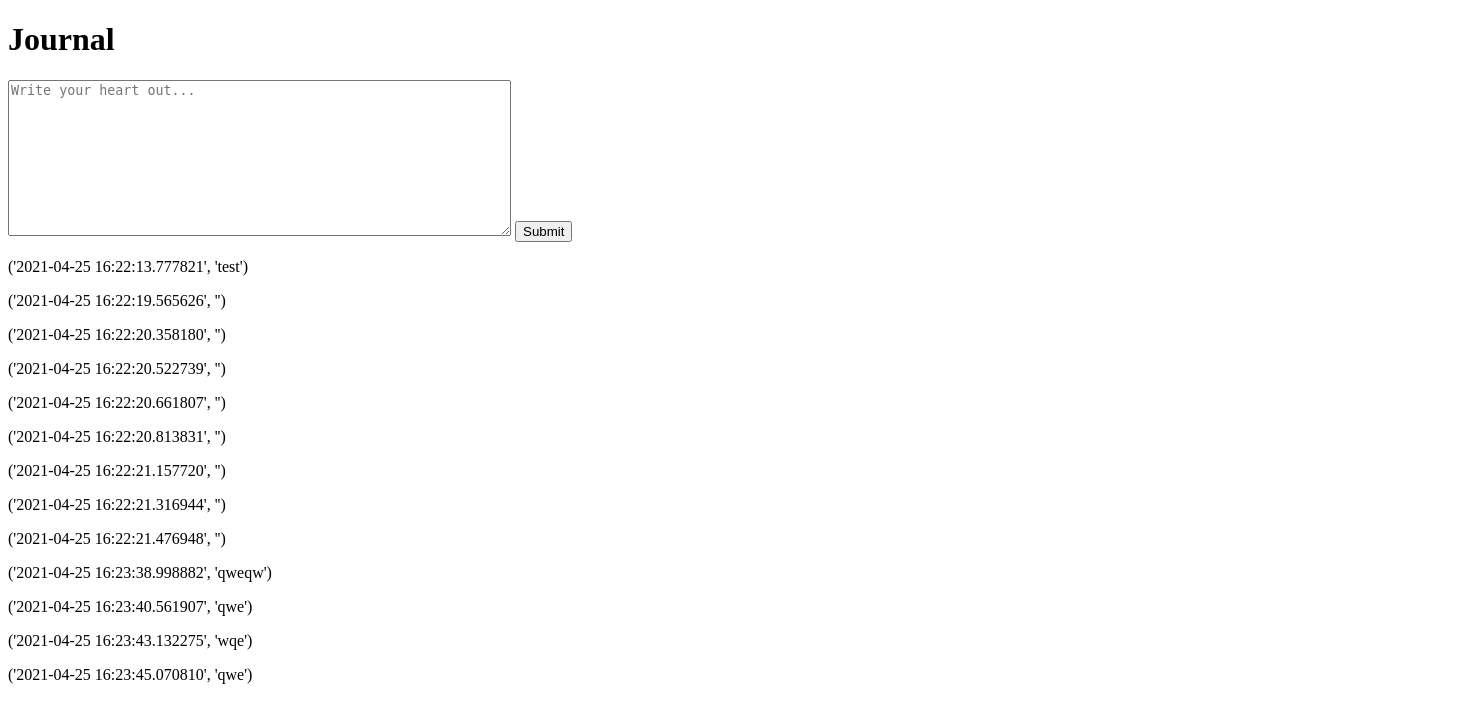
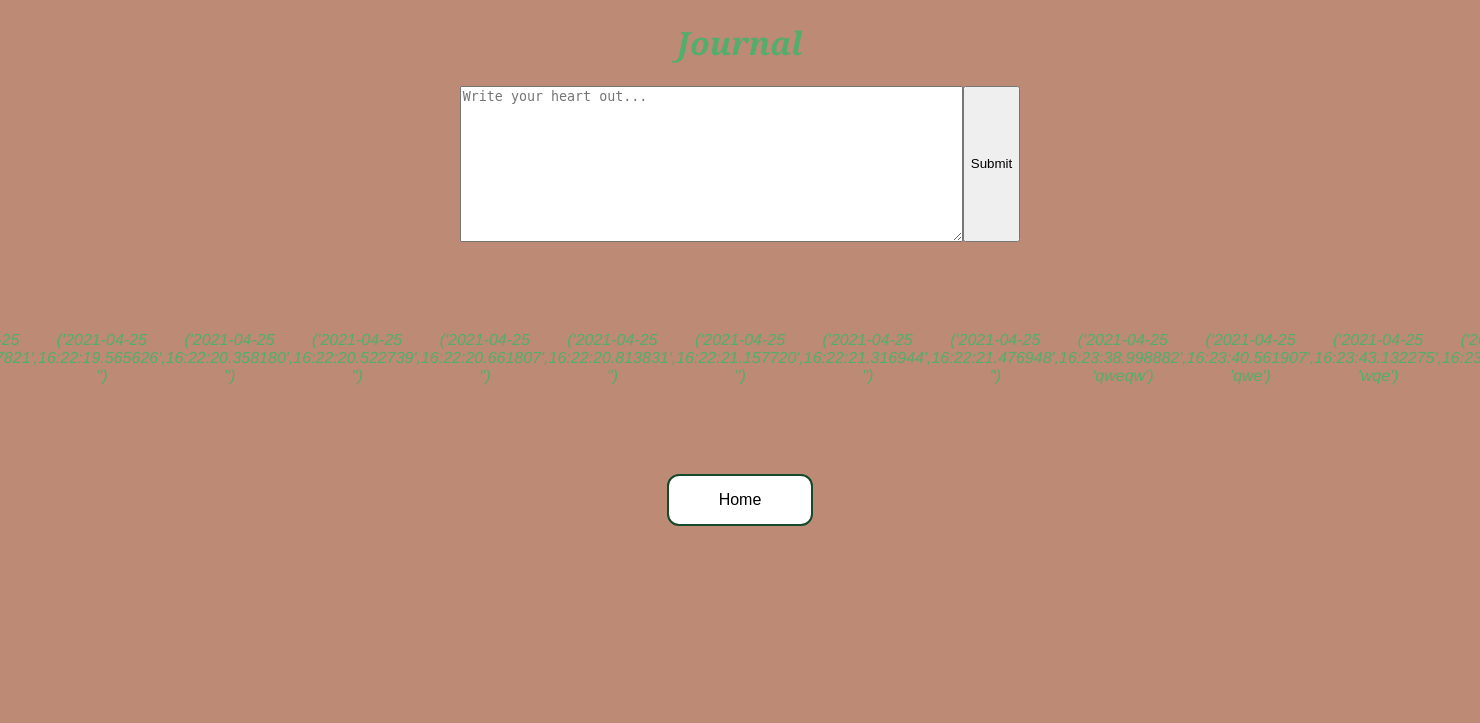
Before and after one commit to sothaker/160_project, a Flask app: page /journal in a window 1480 px wide; the page is wider, and only the part inside the window is pictured. Shown: the top 723 px of that part. Run offline with Flask 2, Linux system fonts and the light colour scheme; data comes from the database, SQL or seed files in the repository.

Commit message:
Update Journal.html
Added Home button

```diff
--- a/app/templates/Journal.html
+++ b/app/templates/Journal.html
@@ -5,15 +5,22 @@
     <meta http-equiv="X-UA-Compatible" content="IE=edge">
     <meta name="viewport" content="width=device-width, initial-scale=1.0">
     <title>Journal</title>
+    <link rel="stylesheet" href="css/style.css">
 </head>
-<body class = "background">
+<body class = "Jbackground">
     <h1>Journal</h1>
     <form action="/journal" method="POST" class = "form">
         <textarea id = "content" rows = "10" cols="60" placeholder="Write your heart out..." name="entry"></textarea>
         <button id = "submit">Submit</button>
     </form>
-    {% for entry in entries %}
-        <p>{{entry}}</p>
-    {% endfor %}
+    <div class="Entries">
+        {% for entry in entries %}
+            <p>{{entry}}</p>
+        {% endfor %}
+    </div>
+    <a href = "Dashboard.html">
+            <button class="Homebtn">Home</button>
+    </a>
+
 </body>
 </html>
```
